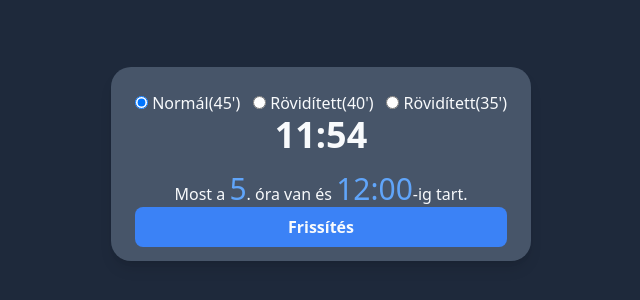
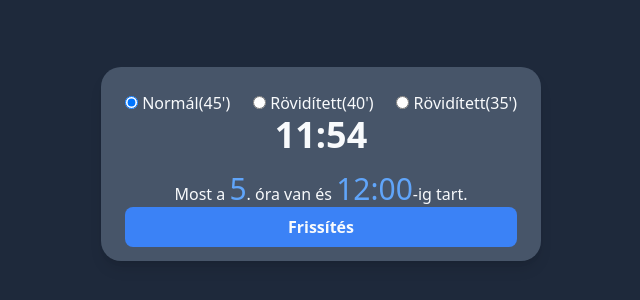
Before and after one commit to vw222-sch/bell-schedule, a plain HTML site: page index.html in a window 1280 px wide. Shown: the part 236-536 px from the top of the page, without its empty margins (319-959 px from the left). Drawn offline with nearby package versions, Linux system fonts and the light colour scheme.

Commit message:
fix skill issue

```diff
--- a/index.html
+++ b/index.html
@@ -11,7 +11,7 @@
 </head>
 
 <body class="bg-slate-800 flex justify-center h-screen">
-    <div class="bg-slate-600 text-slate-50 max-sm:w-screen min-[420px]:w-[420px] max-[324px]:h-[264px] max-[400px]:h-[244px]
+    <div class="bg-slate-600 text-slate-50 max-sm:w-screen min-[440px]:w-[440px] max-[324px]:h-[264px] max-[400px]:h-[244px]
         min-[400px]:h-[194px] rounded-[20px] p-6 m-auto shadow-lg">
         <div id="radios" class="flex max-[400px]:flex-col max-[400px]:justify-center min-[400px]:justify-between">
             <div>
```
